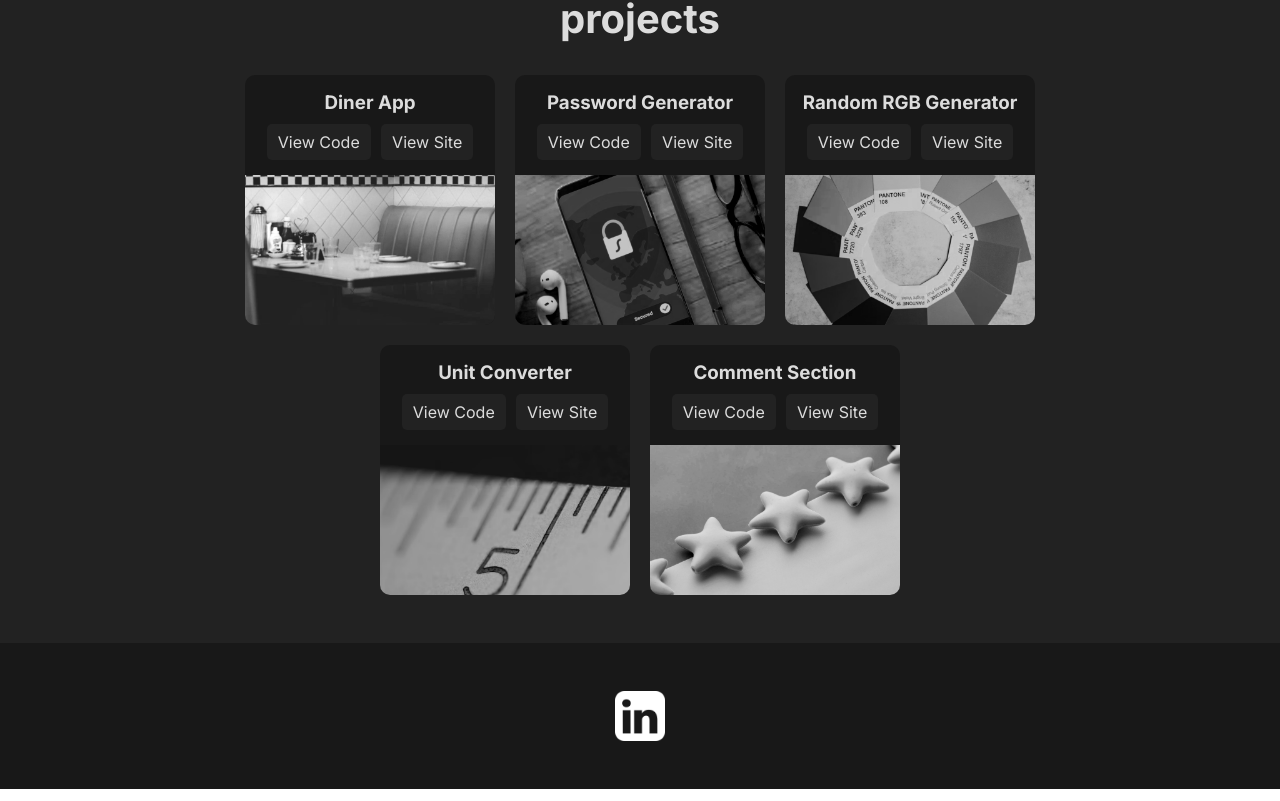
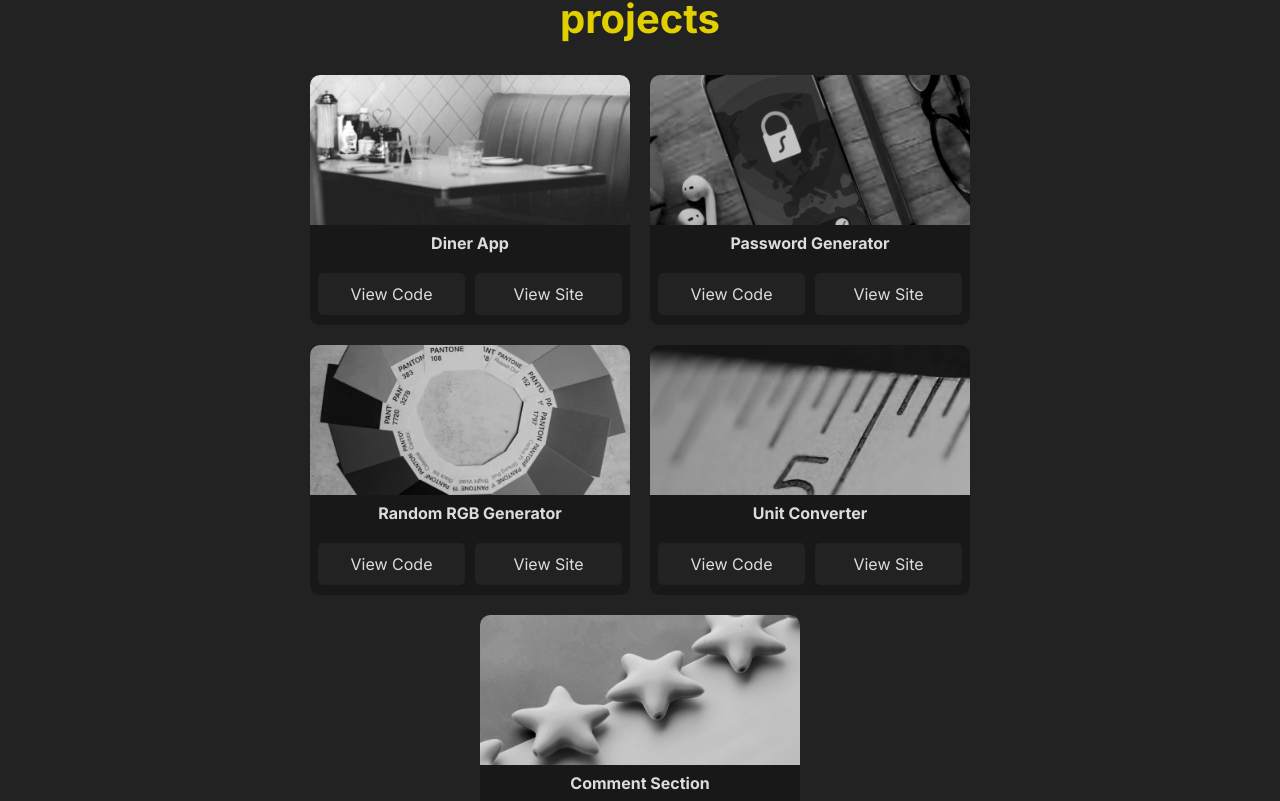
Before and after one commit to BenAllington95/my-portfolio-reactjs, a React (Create React App) app in the folder my-app/: page / in a window 1280 px wide. Shown: the part 1799-2600 px from the top of the page. Built offline with nearby package versions, Linux system fonts and the light colour scheme.

Commit message:
Added footer icons and styling, adjust card stylilng

```diff
--- a/my-app/src/Card.js
+++ b/my-app/src/Card.js
@@ -2,6 +2,7 @@ export default function Card(props) {
     return (
 
         <a href={props.siteUrl} className="card" target="_blank" rel="noreferrer">
+            <img className="card-img" src={props.url} alt={props.title}/>
             <div className="card-box-text">
                 <h3 className="card-title">{props.title}</h3>
                 <div className="card-links">
@@ -9,7 +10,6 @@ export default function Card(props) {
                     <a href={props.siteUrl} className="card-link" target="_blank" rel="noreferrer">View Site</a>
                 </div>
             </div>
-            <img className="card-img" src={props.url} alt={props.title}/>
         </a>
     )
 }
--- a/my-app/src/Footer.js
+++ b/my-app/src/Footer.js
@@ -1,9 +1,16 @@
-import linkedInLogo from "./images/linkedin-icon-18-256.png";
+
+
 
 function Footer() {
     return (
       <div className="footer" id="footer">
-        <img src={linkedInLogo} className="footer-icon" alt="linkedin-logo" />
+        <ul className="footer-list">
+            <a href="#header"><li className="footer-list-items"><ion-icon name="mail-sharp"></ion-icon></li></a>
+            <a href="#header"><li className="footer-list-items"><ion-icon name="logo-linkedin"></ion-icon></li></a>
+            <a href="#header"><li className="footer-list-items"><ion-icon name="logo-github"></ion-icon></li></a>
+            <a href="#header"><li className="footer-list-items"><ion-icon name="logo-discord"></ion-icon></li></a>
+        </ul>
+        <p className="footer-text">Designed by Ben Allington</p>
       </div>
     );
   }
--- a/my-app/src/index.css
+++ b/my-app/src/index.css
@@ -17,7 +17,7 @@ body {
 }
 
 h2,
-ul li,
+li,
 p,
 ul,
 h1,
@@ -27,12 +27,17 @@ a,
   margin: 0;
 }
 
+
 h1 {
   font-size: 3rem;
 }
 
 h2 {
   font-size: 2.5rem;
+}
+
+h3 {
+  font-size: 1.25rem;
 }
 
 p {
@@ -77,6 +82,8 @@ a {
   background: #181818;
 }
 
+
+
 .about,
 .header,
 .header-top,
@@ -89,7 +96,8 @@ a {
 .card-link,
 .sub-heading,
 .about-text,
-.sub-heading {
+.sub-heading,
+.footer-text {
   color: #DCDCDC;
 } /* Need to create a class to make this easier to understand */
 
@@ -100,6 +108,10 @@ a {
 
 .card-link {
   background: #222222;
+}
+
+.sub-heading {
+  color: #E2CF00;
 }
 
 /* Header */
@@ -196,6 +208,10 @@ a {
   margin-bottom: 0;
 }
 
+
+
+
+
 /* Projects */
 
 
@@ -212,7 +228,7 @@ a {
 .card {
   width: 100%;
   max-width: 450px;
-  height: 300px;
+  height: 500px;
   border-radius: 10px;
   transition: filter 0.3s;
   display: flex;
@@ -237,20 +253,26 @@ a {
 
 .card-title {
   text-align: center;
+  line-height: 0;
+  margin-bottom: 1.25em;
 }
 
 .card-links {
   display: flex;
   align-items: center;
-  justify-content: space-between;
+  flex-direction: column;
   gap: 10px;
+  width: 100%;
+  padding: 0 1em;
+  text-align: center;
 }
 
 .card-link {
   display: block;
-  padding: 0.5em 0.7em;
+  padding: 0.7em 0.9em;
   transition: filter 0.3s;
   border-radius: 5px;
+  width: 100%;
 }
 
 .card-link:hover {
@@ -261,18 +283,52 @@ a {
   width: 100%;
   height: 60%;
   object-fit: cover;
-  border-bottom-left-radius: 10px;
-  border-bottom-right-radius: 10px;
+  border-top-left-radius: 10px;
+  border-top-right-radius: 10px;
 }
+
+
+
+
 
 /* Footer */
 
-.footer-icon {
-  height: 50px;
-  margin: auto;
-  display: block;
+.footer {
+  display: flex;
+  align-items: center;
+  justify-content: space-between;
+  flex-direction: column;
 }
 
+.footer-list {
+  display: flex;
+  flex-direction: column;
+  align-items: center;
+  gap: 20px;
+  padding: 0;
+  margin-bottom: 2em;
+}
+
+.footer-list-items {
+  color: #DCDCDC;
+  list-style-type: none;
+  font-size: 2em;
+  line-height: 0;
+}
+
+.footer-list-items:hover {
+  color:#E2CF00;
+}
+
+.github {
+  border-radius: 10px;
+}
+
+.footer-text {
+  opacity: 0.5;
+  font-size: 14px;
+  line-height: 0;
+}
 
 /* Media Queries */
 
@@ -280,6 +336,10 @@ a {
 
   h1 {
     font-size: 5rem;
+  }
+
+  h3 {
+    font-size: 1rem;
   }
 
   p {
@@ -299,6 +359,15 @@ a {
     flex-wrap: wrap;
   }
 
+  .card {
+    min-width: 40%;
+  }
+
+  .card-links {
+    flex-direction: row;
+    padding: 0 .5em;
+  }
+
   .nav-list {
     display: flex;
     align-items: center;
@@ -310,7 +379,7 @@ a {
   .nav-list-items {
     list-style-type: none;
     margin-left: 0.75em;
-    padding: 10px;
+    padding: 0.5em 0.75em;
     border-radius: 5px;
     transition: background 0.2s, color 0.2s;
   }
@@ -328,6 +397,11 @@ a {
     padding: 0em 3em;
     background: #181818;
     color: #DCDCDC;
+  }
+
+  .footer-list {
+    flex-direction: row;
+    gap: 20px;
   }
 
   /* Main */
```
Also changed, not shown: my-app/src/images/github-logo.png (deleted), my-app/src/images/linkedin-icon-18-256.png (deleted).
